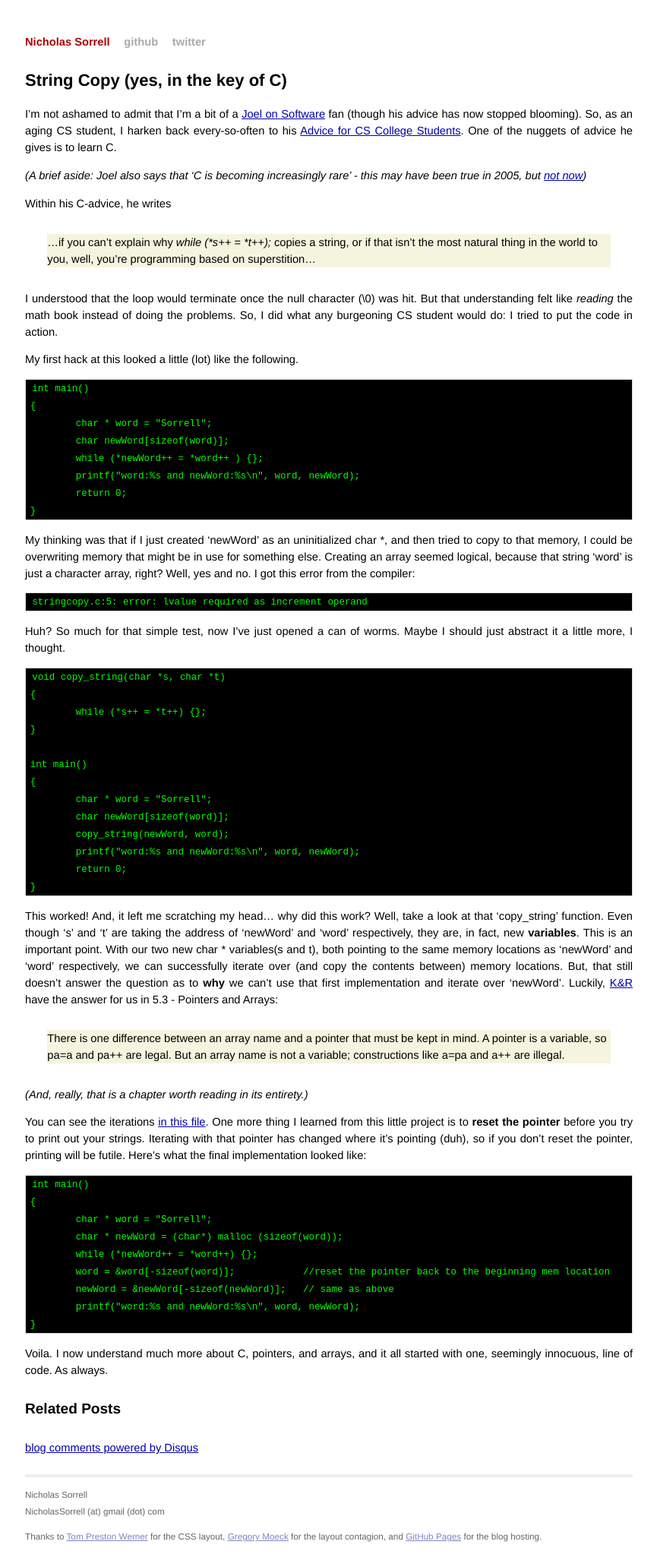
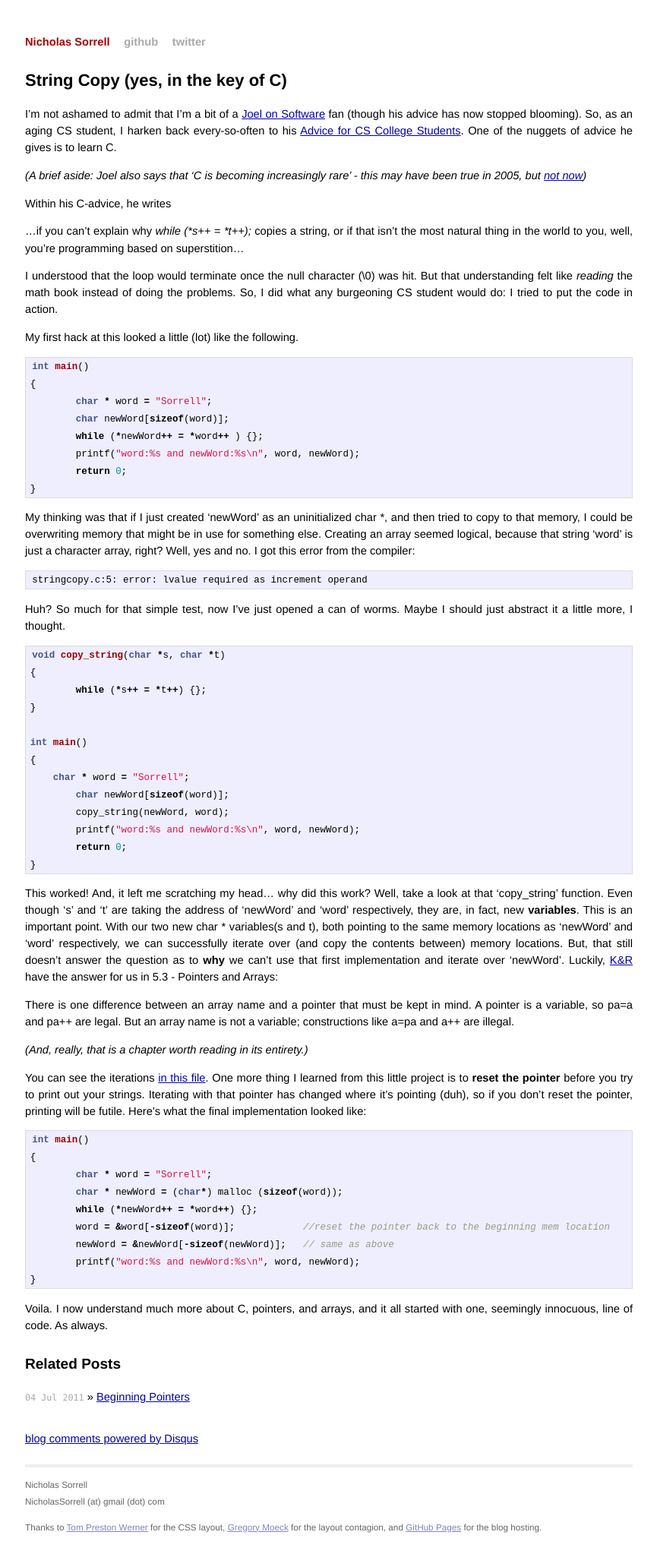
Before and after one commit to sorrell/sorrell.github.com, a Jekyll site: the page built from _posts/2011-06-16-Classic-C-String-Copy.markdown, in a window 1280 px wide. Shown: the whole page at 76% size, without its empty margins (207-1072 px from the left). Built offline with Jekyll 4.4.1, drawn with Linux system fonts in a browser that asks for light colours; Markdown is read by kramdown in place of the engine named in the settings; comment, search, counter and statistics services are not loaded.

Commit message:
Adding pointer post

```diff
--- a/_posts/2011-06-16-Classic-C-String-Copy.markdown
+++ b/_posts/2011-06-16-Classic-C-String-Copy.markdown
@@ -13,36 +13,37 @@ Within his C-advice, he writes
 I understood that the loop would terminate once the null character (\0) was hit.  But that understanding felt like *reading* the math book instead of doing the problems.  So, I did what any burgeoning CS student would do:  I tried to put the code in action.
 
 My first hack at this looked a little (lot) like the following.
-
-    int main()
-    {
-    	char * word = "Sorrell";
-    	char newWord[sizeof(word)];
-    	while (*newWord++ = *word++ ) {};
-    	printf("word:%s and newWord:%s\n", word, newWord);
-    	return 0;
-    }
-
+{% highlight c %}
+int main()
+{
+	char * word = "Sorrell";
+	char newWord[sizeof(word)];
+	while (*newWord++ = *word++ ) {};
+	printf("word:%s and newWord:%s\n", word, newWord);
+	return 0;
+}
+{% endhighlight %}
 My thinking was that if I just created 'newWord' as an uninitialized char *, and then tried to copy to that memory, I could be overwriting memory that might be in use for something else.  Creating an array seemed logical, because that string 'word' is just a character array, right?  Well, yes and no. I got this error from the compiler:
 
     stringcopy.c:5: error: lvalue required as increment operand
 
 Huh?  So much for that simple test, now I've just opened a can of worms.  Maybe I should just abstract it a little more, I thought.
 
-    void copy_string(char *s, char *t)
-    {
-    	while (*s++ = *t++) {};
-    }
+{% highlight c %}
+void copy_string(char *s, char *t)
+{
+	while (*s++ = *t++) {};
+}
 
-    int main()
-    {
-    	char * word = "Sorrell";
-    	char newWord[sizeof(word)];
-    	copy_string(newWord, word);
-    	printf("word:%s and newWord:%s\n", word, newWord);
-    	return 0;
-    }
-
+int main()
+{
+    char * word = "Sorrell";
+	char newWord[sizeof(word)];
+	copy_string(newWord, word);
+	printf("word:%s and newWord:%s\n", word, newWord);
+	return 0;
+}
+{% endhighlight %}
 This worked! And, it left me scratching my head... why did this work?  Well, take a look at that 'copy_string' function.  Even though 's' and 't' are taking the address of 'newWord' and 'word' respectively, they are, in fact, new **variables**.  This is an important point.  With our two new char * variables(s and t), both pointing to the same memory locations as 'newWord' and 'word' respectively, we can successfully iterate over (and copy the contents between) memory locations.  But, that still doesn't answer the question as to **why** we can't use that first implementation and iterate over 'newWord'.  Luckily, [K&R](http://en.wikipedia.org/wiki/The_C_Programming_Language) have the answer for us in 5.3 - Pointers and Arrays:
 
 >There is one difference between an array name and a pointer that must be kept in mind. A pointer is a variable, so pa=a and pa++ are legal. But an array name is not a variable; constructions like a=pa and a++ are illegal.
@@ -50,15 +51,15 @@ This worked! And, it left me scratching my head... why did this work?  Well, tak
 *(And, really, that is a chapter worth reading in its entirety.)*
 
 You can see the iterations [in this file](https://github.com/sorrell/Miscellaneous/blob/master/C/stringcopy.c).  One more thing I learned from this little project is to **reset the pointer** before you try to print out your strings.  Iterating with that pointer has changed where it's pointing (duh), so if you don't reset the pointer, printing will be futile.  Here's what the final implementation looked like:
-
-    int main()
-    {
-    	char * word = "Sorrell";
-    	char * newWord = (char*) malloc (sizeof(word));
-    	while (*newWord++ = *word++) {};
-    	word = &word[-sizeof(word)];		//reset the pointer back to the beginning mem location
-    	newWord = &newWord[-sizeof(newWord)];	// same as above
-    	printf("word:%s and newWord:%s\n", word, newWord);
-    }
-
+{% highlight c %}
+int main()
+{
+	char * word = "Sorrell";
+	char * newWord = (char*) malloc (sizeof(word));
+	while (*newWord++ = *word++) {};
+	word = &word[-sizeof(word)];		//reset the pointer back to the beginning mem location
+	newWord = &newWord[-sizeof(newWord)];	// same as above
+	printf("word:%s and newWord:%s\n", word, newWord);
+}
+{% endhighlight %}
 Voila.  I now understand much more about C, pointers, and arrays, and it all started with one, seemingly innocuous, line of code.  As always.
--- a/css/screen.css
+++ b/css/screen.css
@@ -53,12 +53,6 @@ a:hover {
 
 a:visited {
   color: #a0a;
-}
-
-code {
-	background-color: #000000;
-	color: #00FF00;
-	font-family: monospace;
 }
 
 table {
@@ -171,7 +165,7 @@ ul.posts {
 
   #post pre {
     border: 1px solid #ddd;
-    background-color: #000;
+    background-color: #eef;
     padding: 0 .4em;
   }
 
@@ -180,16 +174,9 @@ ul.posts {
     margin-left: 1.25em;
   }
 
-  #post blockquote {
-  	background-color: #F5F4DF;
-	font: 90%;
-	text-align: left;
-	margin: 2em;
-  }
-
   #post code {
     border: 1px solid #ddd;
-    background-color: #000;
+    background-color: #eef;
     font-size: 85%;
     padding: 0 .2em;
   }
```
Also changed, not shown: _posts/2011-07-04-Beginning-Pointers.markdown (added, +72 -0 lines), _posts/.html (added), _posts/out.html (added), images/0711-Pointers/1.png (added), images/0711-Pointers/2.png (added), 2 other files.
